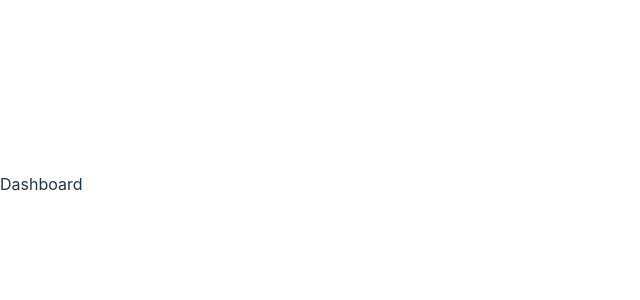
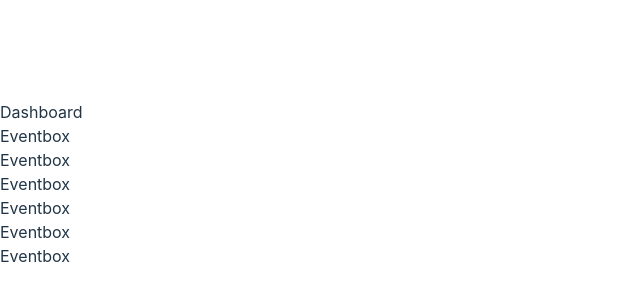
Before and after one commit to presently-jhy/presently-front, a React (Vite) app: page /dashboard in a window 1280 px wide. Shown: the part 216-516 px from the top of the page, without its empty margins (0-640 px from the left). Built offline with nearby package versions, Linux system fonts and the light colour scheme.

Commit message:
create Eventbox component

```diff
--- /dev/null
+++ b/src/components/eventbox/Eventbox.jsx
@@ -0,0 +1,9 @@
+const Eventbox = () => {
+  return (
+    <>
+      <div>Eventbox</div>
+    </>
+  );
+};
+
+export default Eventbox;
--- a/src/pages/Dashboard/Dashboard.jsx
+++ b/src/pages/Dashboard/Dashboard.jsx
@@ -1,7 +1,15 @@
+import Eventbox from "../../components/eventbox/Eventbox";
+
 const Dashboard = () => {
   return (
     <>
       <div>Dashboard</div>
+      <Eventbox />
+      <Eventbox />
+      <Eventbox />
+      <Eventbox />
+      <Eventbox />
+      <Eventbox />
     </>
   );
 };
```
